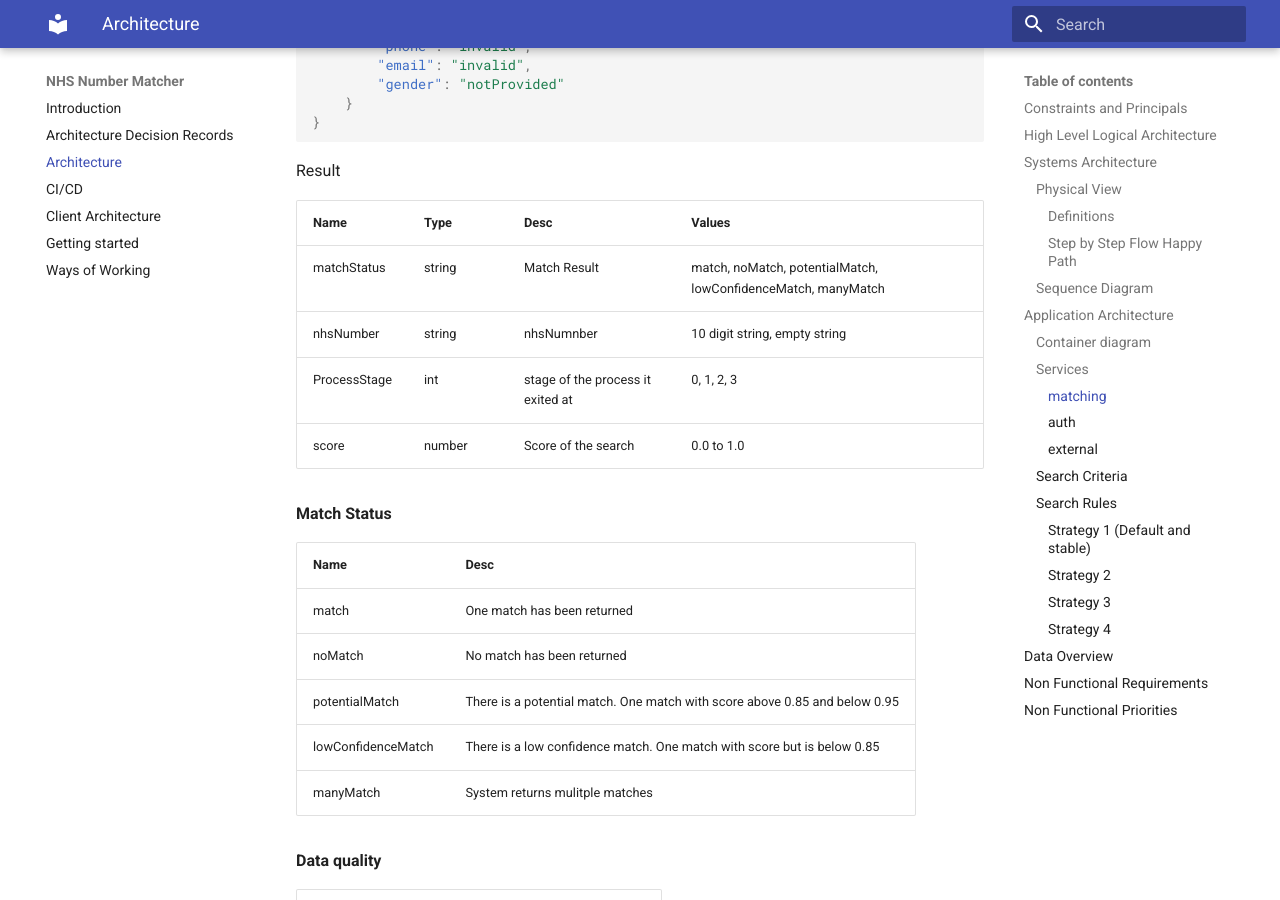
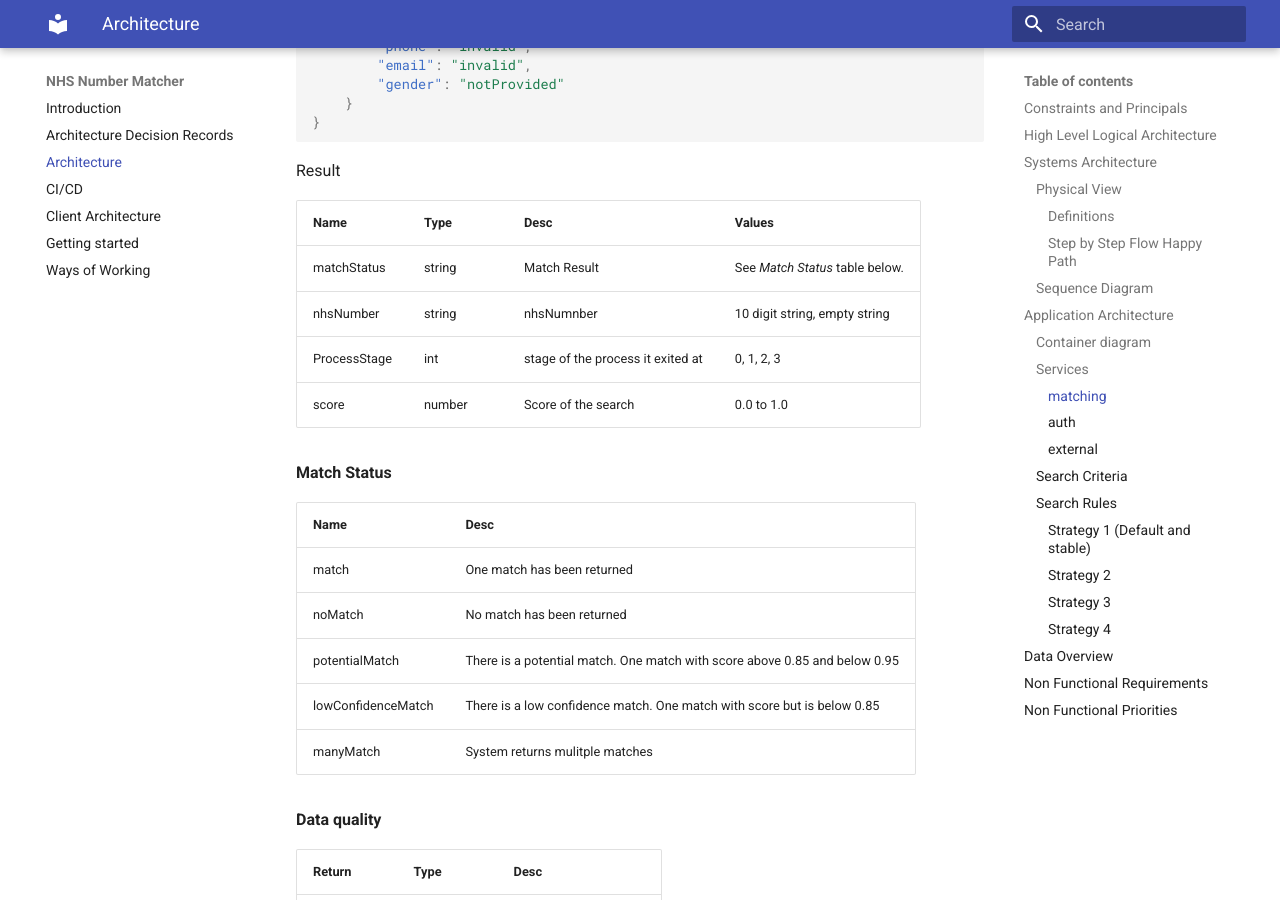
Before and after one commit to DFE-Digital/SUI_Matcher, an MkDocs documentation site: the page built from documentation/docs/architecture.md, in a window 1280 px wide and 900 px high, scrolled down 6299 px. Built offline with MkDocs 1.6.1 and Material for MkDocs 9.7.7, drawn with Linux system fonts in a browser that asks for light colours.

Commit message:
Update documentation/docs/architecture.md
Co-authored-by: Joshua Taylor <josh@joshtaylor.online>

```diff
--- a/documentation/docs/architecture.md
+++ b/documentation/docs/architecture.md
@@ -230,7 +230,7 @@ Result
 
 | Name         | Type   | Desc                              | Values                                    |
 |:-------------|:-------|:----------------------------------|:------------------------------------------|
-| matchStatus  | string | Match Result                      | match, noMatch, potentialMatch, lowConfidenceMatch, manyMatch |
+| matchStatus  | string | Match Result                      |  See *Match Status* table below. |
 | nhsNumber    | string | nhsNumnber                        | 10 digit string, empty string             |
 | ProcessStage | int    | stage of the process it exited at | 0, 1, 2, 3                                |
 | score        | number | Score of the search               | 0.0 to 1.0                                |
```
